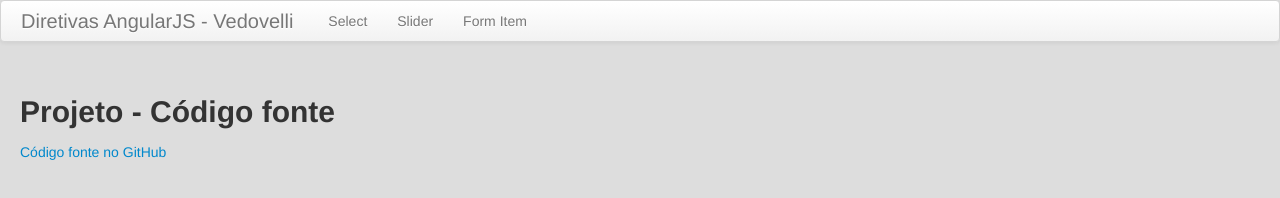
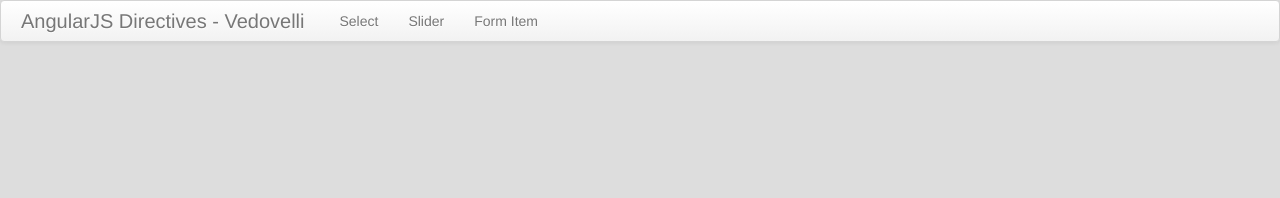
Before and after one commit to vedovelli/angularjs_estudos, a plain HTML site: page index.html in a window 1280 px wide. Drawn offline with nearby package versions, Linux system fonts and the light colour scheme.

Commit message:
Style mods

```diff
--- a/index.html
+++ b/index.html
@@ -22,7 +22,7 @@
 
 		<div class="navbar">
 			<div class="navbar-inner">
-				<a class="brand" href="#">Diretivas AngularJS - Vedovelli</a>
+				<a class="brand" href="/">AngularJS Directives - Vedovelli</a>
 				<ul class="nav">
 					<li><a href="/select.html">Select</a></li>
 					<li><a href="/slider.html">Slider</a></li>
@@ -33,9 +33,6 @@
 
 		<div id="main">
 
-			<h2>Projeto - Código fonte</h2>
-			<a href="https://github.com/vedovelli/angularjs_estudos">Código fonte no GitHub</a>
-
 		</div>
 
 		<script src="//static.getclicky.com/js" type="text/javascript"></script>
```
Also changed, not shown: form_item.html (+2 -1 lines), select.html (+1 -1 lines), slider.html (+1 -1 lines).
